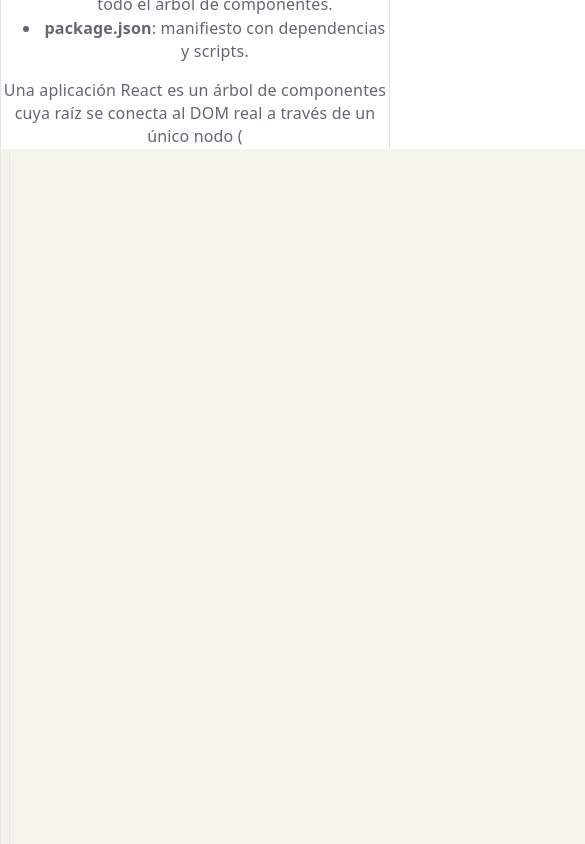
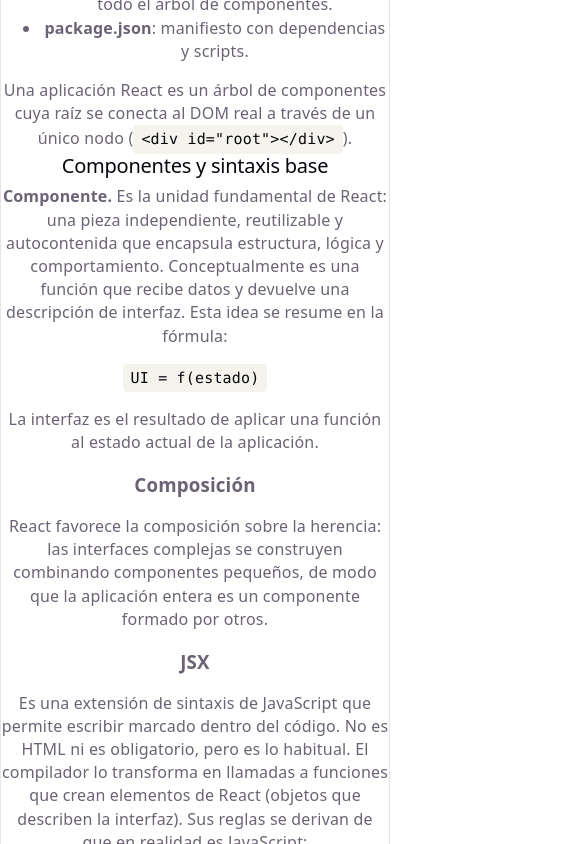
Before and after one commit to JonnerPaz/react-quiz, a React (Vite) app: page /learn in a window 390 px wide. Shown: the part 1660-2504 px from the top of the page, 585 px wide, since content can reach past the window. Built offline with nearby package versions, Linux system fonts and the light colour scheme; the HTML template or start-up script is replaced by a standard one.

Commit message:
style(learn): reorganize infoReact.md, make layout responsive with relative units and fix overflow

```diff
--- a/src/App.css
+++ b/src/App.css
@@ -46,7 +46,7 @@
 .app-header {
   width: 100%;
   max-width: 60rem;
-  margin: 0;
+  margin: 0 auto;
   padding: 1rem 1.5rem;
   display: flex;
   align-items: center;
@@ -394,32 +394,36 @@
 
 .learn {
   display: grid;
-  grid-template-columns: minmax(260px, 22vw) 1fr;
-  gap: 3rem;
-  padding: 2rem 0;
+  grid-template-columns: clamp(20rem, 24vw, 28rem) minmax(0, 1fr);
+  gap: clamp(1.6rem, 3vw, 3.2rem);
+  padding: clamp(1.6rem, 2.5vw, 3rem) clamp(1.2rem, 3vw, 3.6rem);
+  width: 100%;
+  max-width: 120rem;
+  margin: 0 auto;
   min-height: 100vh;
 }
 
 .learn-sidebar {
   position: sticky;
-  top: 120px;
+  top: 12rem;
   height: fit-content;
-  max-height: calc(100vh - 140px);
+  max-height: calc(100vh - 14rem);
   overflow-y: auto;
-  border-right: 1px solid var(--color-dark);
-  padding-right: 1.5rem;
+  border-right: 0.1rem solid var(--color-dark);
+  padding-right: 1.6rem;
 }
 
 .sidebar-link {
   display: block;
-  padding: 0.4rem 0.8rem;
-  font-size: 1rem;
+  padding: 0.8rem 1.2rem;
+  font-size: clamp(1.2rem, 1.1vw, 1.4rem);
+  line-height: 1.4;
   color: var(--color-medium);
   text-decoration: none;
-  border-radius: 6px;
+  border-radius: 0.6rem;
   transition: 0.2s;
-  border-left: 3px solid transparent;
-  margin-bottom: 0.1rem;
+  border-left: 0.3rem solid transparent;
+  margin-bottom: 0.4rem;
 }
 
 .sidebar-link:hover,
@@ -430,125 +434,151 @@
 }
 
 .learn-content {
-  max-width: 800px;
+  width: 100%;
+  min-width: 0;
+  max-width: 85rem;
 }
 
 .learn-section {
-  margin-bottom: 3rem;
+  margin-bottom: 3.6rem;
 }
 
 .learn-section h2 {
-  font-size: 2rem;
+  font-size: clamp(2.2rem, 2.4vw, 2.8rem);
   margin-bottom: 1.4rem;
   padding-bottom: 0.6rem;
-  border-bottom: 1px solid var(--color-dark);
+  border-bottom: 0.1rem solid var(--color-dark);
 }
 
 .markdown-content {
-  font-size: 1.2rem;
-  line-height: 1.75;
+  font-size: clamp(1.3rem, 1.1vw, 1.5rem);
+  line-height: 1.7;
   color: var(--color-light);
 }
 
 .markdown-content h3 {
-  font-size: 1.2rem;
-  margin: 1.4rem 0 0.6rem;
+  font-size: clamp(1.6rem, 1.5vw, 1.9rem);
+  margin: 2.2rem 0 0.8rem;
   color: var(--color-theme);
 }
+
 .markdown-content h4 {
-  font-size: 1rem;
-  margin: 1rem 0 0.6rem;
+  font-size: clamp(1.4rem, 1.3vw, 1.6rem);
+  margin: 1.6rem 0 0.6rem;
 }
+
 .markdown-content p {
-  margin-bottom: 7rem;
+  margin-bottom: 1.6rem;
 }
+
 .markdown-content ul,
 .markdown-content ol {
-  margin: 0.8rem 0 0.8rem 1.8rem;
+  margin: 0.8rem 0 1.6rem 2rem;
 }
+
 .markdown-content li {
-  margin-bottom: 0.4rem;
+  margin-bottom: 0.6rem;
 }
+
 .markdown-content code {
   background: var(--color-dark);
-  padding: 0.2rem 0.4rem;
-  border-radius: 4px;
+  padding: 0.2rem 0.5rem;
+  border-radius: 0.4rem;
   font-size: 0.9em;
+  word-break: break-word;
 }
+
 .markdown-content pre {
   background: var(--color-darkest);
-  padding: 1.2rem;
-  border-radius: 8px;
+  padding: 1.2rem 1.6rem;
+  border-radius: 0.8rem;
   overflow-x: auto;
-  margin: 1.5rem 0;
+  margin: 1.6rem 0;
 }
+
 .markdown-content pre code {
   background: none;
   padding: 0;
 }
+
+.table-wrapper {
+  width: 100%;
+  overflow-x: auto;
+  -webkit-overflow-scrolling: touch;
+  margin: 1.6rem 0 2rem;
+  border-radius: 0.8rem;
+  border: 0.1rem solid var(--color-dark);
+}
+
 .markdown-content table {
   width: 100%;
+  min-width: 44rem;
   border-collapse: collapse;
-  margin: 1.5rem 0;
-  font-size: 1.2rem;
+  margin: 0;
+  font-size: clamp(1.2rem, 1.1vw, 1.3rem);
 }
+
 .markdown-content th,
 .markdown-content td {
-  border: 1px solid var(--color-dark);
-  padding: 0.8rem;
+  border: 0.1rem solid var(--color-dark);
+  padding: 1rem 1.4rem;
   text-align: left;
 }
+
 .markdown-content th {
   background: var(--color-dark);
   font-weight: 600;
 }
+
 .markdown-content blockquote {
-  border-left: 3px solid var(--color-theme);
-  padding-left: 1rem;
-  margin: 1.5rem 0;
+  border-left: 0.3rem solid var(--color-theme);
+  padding-left: 1.2rem;
+  margin: 1.6rem 0;
   color: var(--color-medium);
   font-style: italic;
 }
+
 .markdown-content strong {
   font-weight: 600;
 }
+
 .markdown-content em {
   font-style: italic;
 }
 
 /* Responsive para learn */
-@media (max-width: 900px) {
+@media (max-width: 90rem) {
   .learn {
     grid-template-columns: 1fr;
+    gap: 2rem;
+    padding: 1.6rem;
   }
+
   .learn-sidebar {
     position: static;
     max-height: none;
     border-right: none;
-    border-bottom: 1px solid var(--color-dark);
-    padding-bottom: 1.5rem;
+    border-bottom: 0.1rem solid var(--color-dark);
+    padding-bottom: 1.6rem;
     margin-bottom: 2rem;
     padding-right: 0;
   }
+
   .learn-sidebar nav {
     display: flex;
     flex-wrap: wrap;
-    gap: 0.5rem;
+    gap: 0.6rem;
   }
+
   .sidebar-link {
-    font-size: 1.2rem;
-    padding: 0.4rem 0.8rem;
+    font-size: 1.3rem;
+    padding: 0.6rem 1rem;
   }
 }
 
-/* Page-learn overrides: force left-aligned layout */
+/* Page-learn overrides: force full-width container */
 .page-learn #root {
   width: 100%;
   max-width: none;
   text-align: left;
 }
-
-.page-learn .app {
-  align-items: flex-start;
-  justify-content: flex-start;
-}
--- a/src/data/learnSections.jsx
+++ b/src/data/learnSections.jsx
@@ -57,9 +57,7 @@
         <p>
           Una aplicación React es un árbol de componentes cuya raíz se conecta
           al DOM real a través de un único nodo (
-          <code>
-            <div id="root"></div>
-          </code>
+          <code>{'<div id="root"></div>'}</code>
           ).
         </p>
       </>
@@ -147,6 +145,7 @@
           </li>
         </ul>
         <h3>Mecanismos de comunicación</h3>
+        <div className="table-wrapper">
           <table>
             <thead>
               <tr>
@@ -179,6 +178,7 @@
               </tr>
             </tbody>
           </table>
+        </div>
         <h3>Lifting state up</h3>
         <p>
           Cuando dos componentes necesitan compartir información, esta se eleva
@@ -448,6 +448,7 @@
           inmanejables por el prop drilling.
         </p>
         <h3>Clasificación del estado</h3>
+        <div className="table-wrapper">
           <table>
             <thead>
               <tr>
@@ -479,6 +480,7 @@
               </tr>
             </tbody>
           </table>
+        </div>
         <h3>Soluciones</h3>
         <ul>
           <li>
@@ -626,6 +628,7 @@
           existente para volverlo interactivo.
         </p>
         <h3>Estrategias de renderizado</h3>
+        <div className="table-wrapper">
           <table>
             <thead>
               <tr>
@@ -657,6 +660,7 @@
               </tr>
             </tbody>
           </table>
+        </div>
         <p>
           <strong>Ventajas del SSR:</strong> mejor SEO, menor tiempo hasta el
           primer contenido visible y mejor experiencia en dispositivos lentos.
```
Also changed, not shown: 1 other file (tests, documents, lock files or other folders). Lines whose indentation alone changed are shown as unchanged.
